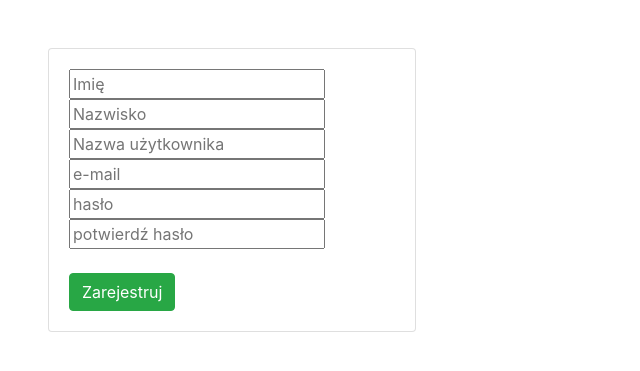
After one commit to Najemnik001/Horseback_Archery_App, a Django app: page /accounts/register in a window 1280 px wide. The commit adds this page. Shown: the top 371 px of the page, without its empty margins (0-640 px from the left). Run offline with Django 3.2, Linux system fonts and the light colour scheme; some libraries are stand-ins or nearby versions.

Commit message:
rejestracja użytkownika

```diff
--- a/HArcherApp/views.py
+++ b/HArcherApp/views.py
@@ -5,7 +5,7 @@ from django.contrib.auth.decorators import login_required
 import matplotlib.pyplot as plt
 import io
 import urllib, base64
-from django.utils import timezonecae
+from django.utils import timezone
 
 @login_required
 def all_results(request):
--- /dev/null
+++ b/accounts/urls.py
@@ -0,0 +1,6 @@
+from django.urls import path
+from . import views
+
+urlpatterns = [
+    path("register", views.register, name="register")
+    ]
--- a/accounts/views.py
+++ b/accounts/views.py
@@ -1,3 +1,32 @@
-from django.shortcuts import render
+from django.shortcuts import render, redirect
+from django.contrib import messages
+from django.contrib.auth.models import User, auth
 
-# Create your views here.
+
+def register(request):
+    if request.method == 'POST':
+        first_name=request.POST['first_name']
+        last_name=request.POST['last_name']
+        username=request.POST['username']
+        email=request.POST['email']
+        password1=request.POST['password1']
+        password2=request.POST['password2']
+
+        if password1 == password2:
+            if User.objects.filter(username=username).exists():
+                messages.info(request,'Nazwa użytkownika zajęta')
+                return render(request, 'register.html')
+            elif User.objects.filter(email=email).exist():
+                messages.info(request,'Ten e-mail jest już użyty')
+                return render(request, 'register.html')
+            else:
+                user = User.objects.create_user(username=username, password=password1, email=email, first_name=first_name, last_name=last_name)
+                user.save()
+                messages.info(request,'Konto utworzone, zaloguj się')
+                return redirect('/login/')
+        else:
+            messages.info(request, 'Hasła nie pasują do siebie')
+            return render(request, 'register.html')
+
+    else:
+        return render(request, 'register.html')
--- a/statystyki/urls.py
+++ b/statystyki/urls.py
@@ -9,5 +9,6 @@ urlpatterns = [
     path('HAApp/', include('HArcherApp.urls')),
     path('login/', auth_views.LoginView.as_view(), name="logowanie"),
     path('logout/', auth_views.LogoutView.as_view(), name="wylogowanie"),
+    path('accounts/', include('accounts.urls')),
 
 ]
--- /dev/null
+++ b/templates/register.html
@@ -0,0 +1,25 @@
+{% extends 'glowny.html' %}
+{% load bootstrap %}
+{% block tytul %}Rejestracja{% endblock %}
+
+{% block strona %}
+<div class="card" style="width: 23rem;">
+    <div class="card-body">
+        <form action="register" method="post">
+            {%csrf_token%}
+            {% for message in messages %}
+            <h3>{{message}}</h3>
+            {% endfor %}
+            <input type="text" name="first_name" placeholder="Imię"><br>
+            <input type="text" name="last_name" placeholder="Nazwisko"><br>
+            <input type="text" name="username" placeholder="Nazwa użytkownika"><br>
+            <input type="email" name="email" placeholder="e-mail"><br>
+            <input type="password" name="password1" placeholder="hasło"><br>
+            <input type="password" name="password2" placeholder="potwierdź hasło"><br>
+            <br>
+            <button type="submit" class="btn btn-success">Zarejestruj</button>
+
+        </form>
+    </div>
+</div>
+{% endblock %}
--- a/templates/registration/login.html
+++ b/templates/registration/login.html
@@ -10,6 +10,7 @@
         {% csrf_token %}
         {{ form|bootstrap }}
         <button type="submit" class="btn btn-primary">Zaloguj <i class="fas fa-sign-in-alt"></i></button>
+        <a href="{% url 'register' %}" class="btn btn-primary">Zarejestruj się <i class="fas fa-sign-in-alt"></i></a>
 
     </form>
   </div>
```
Also changed, not shown: db.sqlite3.
